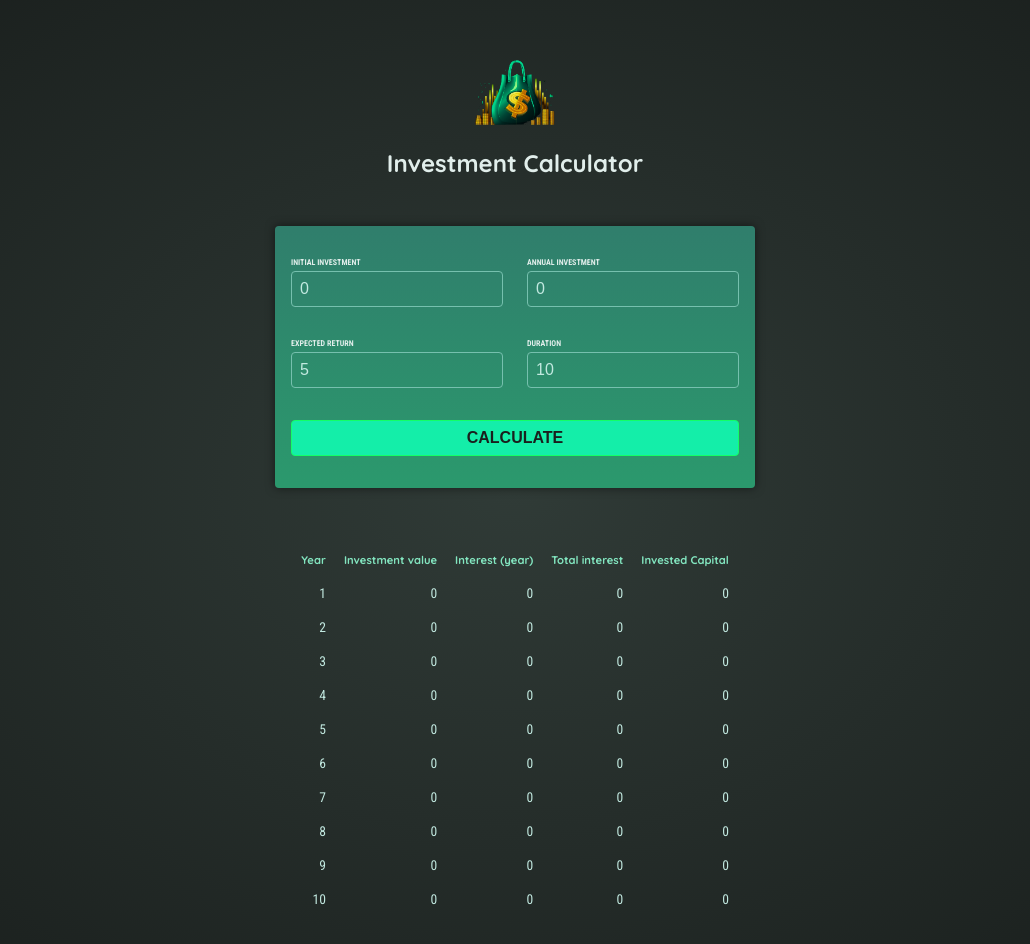
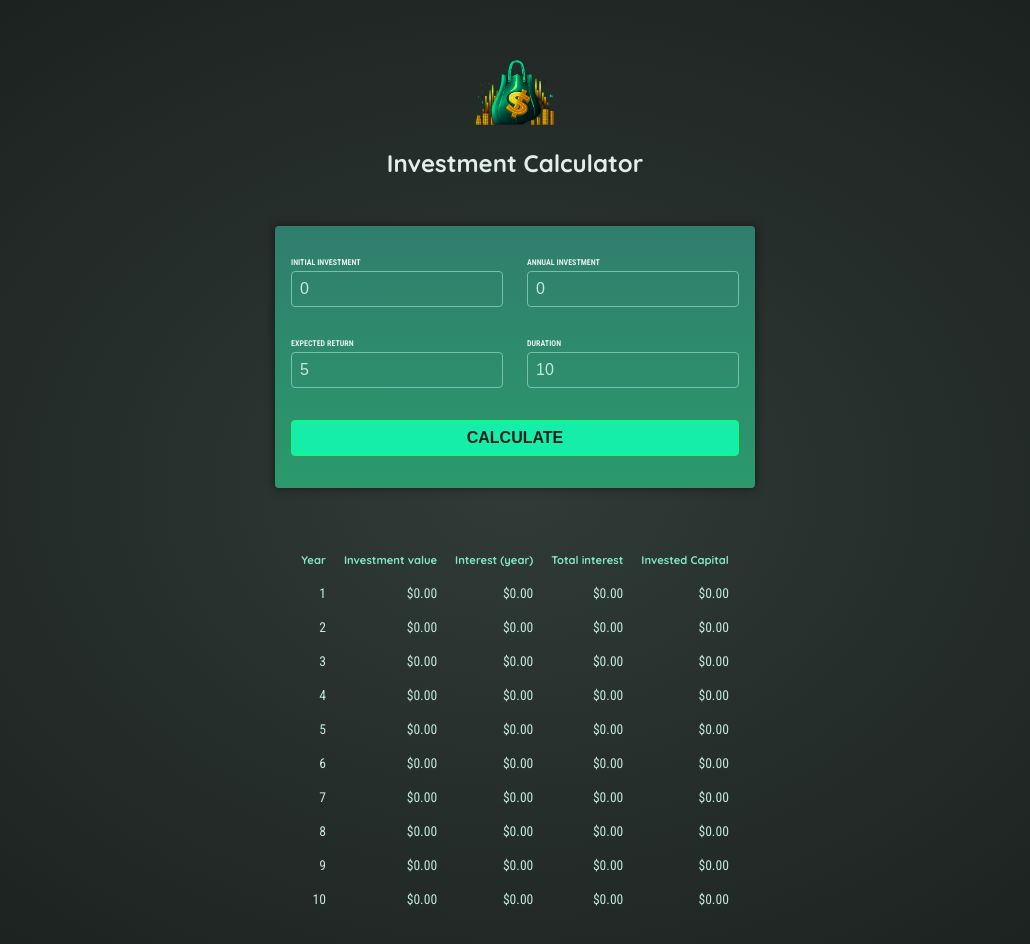
Before and after one commit to antonis04/AngularFinanceCalcApp, an Angular app: page / in a window 1280 px wide. Both pictures are taken after a click on the button "CALCULATE". Shown: the top 944 px of the page, without its empty margins (125-1155 px from the left). Built offline with nearby package versions, Linux system fonts and the light colour scheme.

Commit message:
project finished

```diff
--- a/src/app/investment-results/investment-results.component.html
+++ b/src/app/investment-results/investment-results.component.html
@@ -15,10 +15,10 @@
     <tbody *ngFor="let result of results!">
       <tr>
         <td>{{ result.year }}</td>
-        <td>{{ result.valueEndOfYear }}</td>
-        <td>{{ result.interest }}</td>
-        <td>{{ result.totalInterest }}</td>
-        <td>{{ result.totalAmountInvested }}</td>
+        <td>{{ result.valueEndOfYear | currency }}</td>
+        <td>{{ result.interest | currency }}</td>
+        <td>{{ result.totalInterest | currency }}</td>
+        <td>{{ result.totalAmountInvested | currency }}</td>
       </tr>
     </tbody>
   </table>
--- a/src/app/investment-results/investment-results.component.ts
+++ b/src/app/investment-results/investment-results.component.ts
@@ -1,11 +1,11 @@
 import { Component, Input } from '@angular/core';
-import { NgForOf, NgIf } from '@angular/common';
+import { CurrencyPipe, NgForOf, NgIf } from '@angular/common';
 import { NgModel } from '@angular/forms';
 
 @Component({
   selector: 'app-investment-results',
   standalone: true,
-  imports: [NgForOf, NgIf],
+  imports: [NgForOf, NgIf, CurrencyPipe],
   templateUrl: './investment-results.component.html',
   styleUrl: './investment-results.component.css'
 })
```
